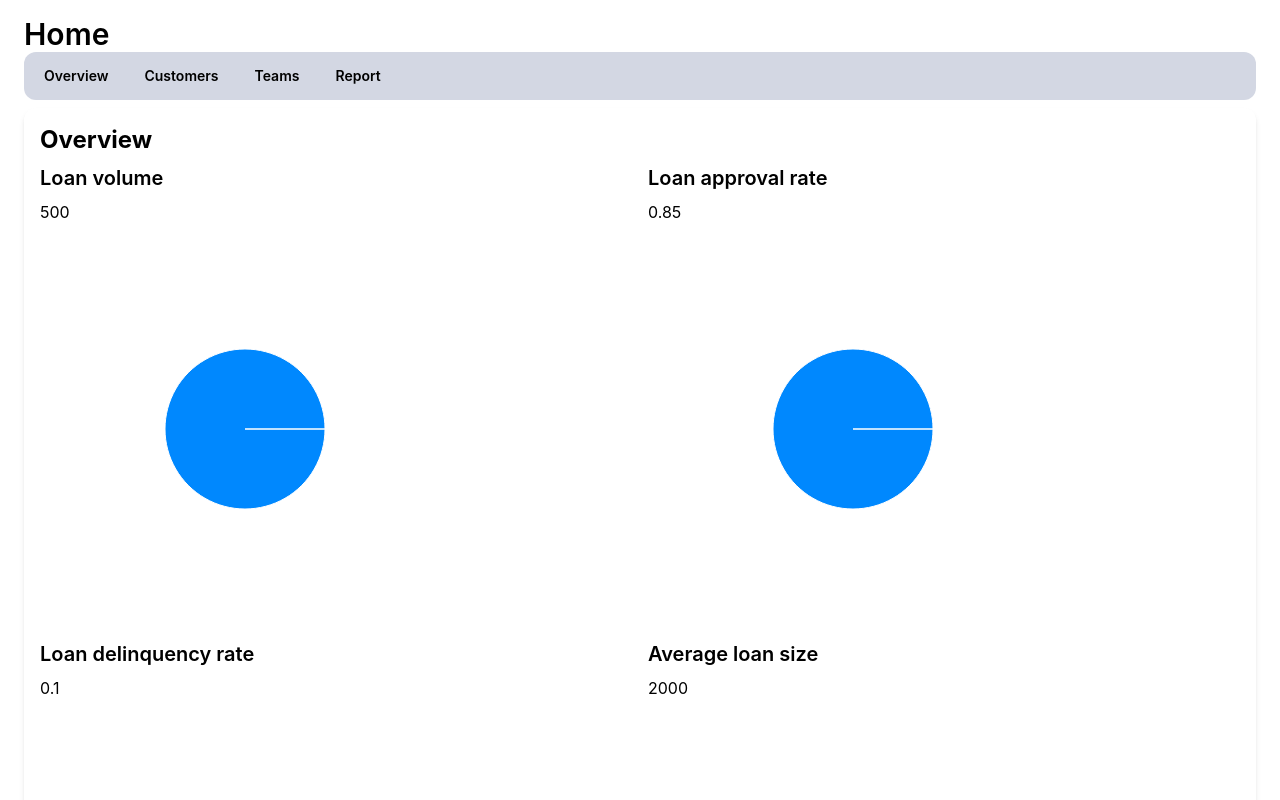
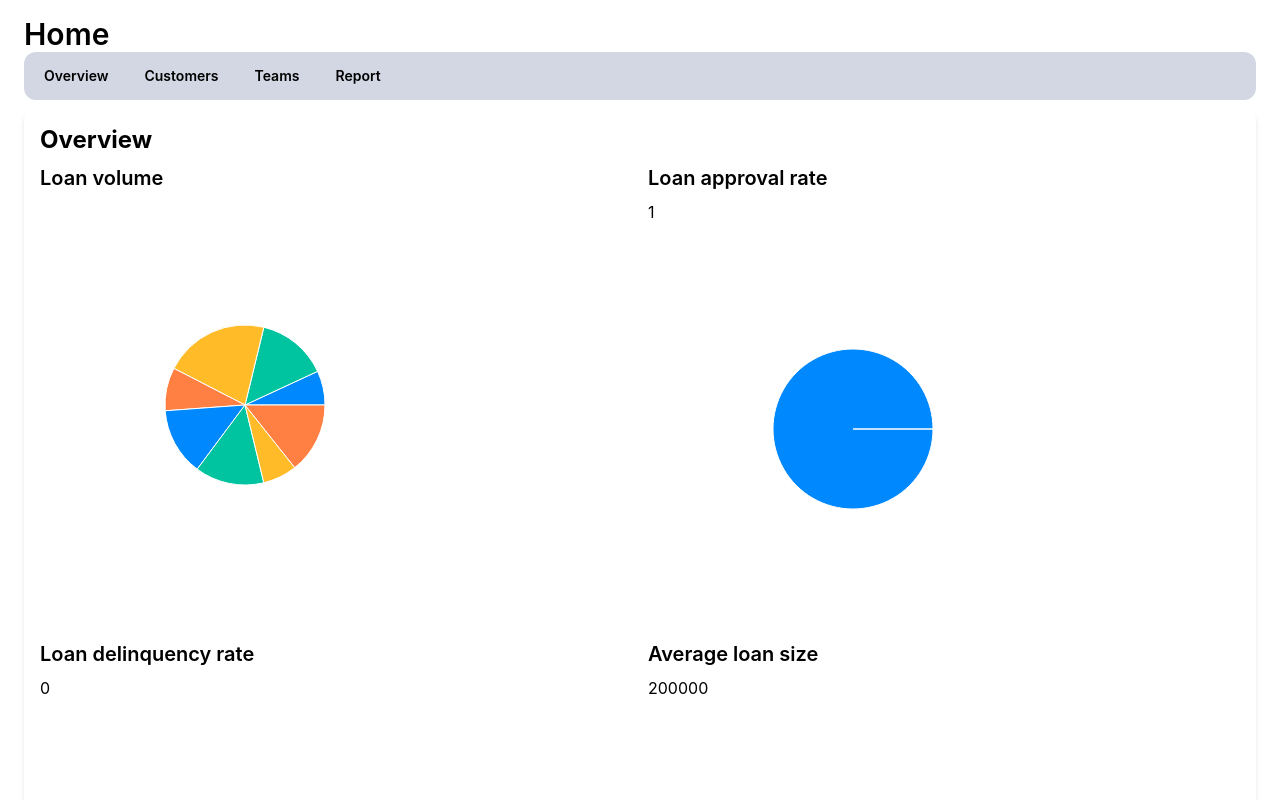
Before and after one commit to Blubberkins/COMP3900-Loan-Application-Website, a React (Create React App) app in the folder frontend/my-app/: page /dashboard in a window 1280 px wide. Shown: the top 800 px of the page. Built offline with nearby package versions, Linux system fonts and the light colour scheme.

Commit message:
fixed overview page

```diff
--- a/frontend/my-app/src/components/DashboardOverview.js
+++ b/frontend/my-app/src/components/DashboardOverview.js
@@ -1,17 +1,21 @@
 import React from 'react';
 import DashboardOverviewChart from './DashboardOverviewChart';
 
-
 function DashboardOverview() {
   // use placeholders for now
-  const loanVolume = 500;
-  const loanApprovalRate = 0.85;
-  const loanDelinquencyRate = 0.1;
-  const averageLoanSize = 2000;
+  const loanApprovalRate = 1.0;
+  const loanDelinquencyRate = 0;
+  const averageLoanSize = 200000;
 
-  // sample data for pie charts
   const loanVolumeData = [
-    { name: 'Loan Volume', value: loanVolume },
+    { name: 'Loan Category 1', value: Math.floor(Math.random() * 50) },
+    { name: 'Loan Category 2', value: Math.floor(Math.random() * 120) },
+    { name: 'Loan Category 3', value: Math.floor(Math.random() * 130) },
+    { name: 'Loan Category 4', value: Math.floor(Math.random() * 100) },
+    { name: 'Loan Category 5', value: Math.floor(Math.random() * 100) },
+    { name: 'Loan Category 6', value: Math.floor(Math.random() * 100) },
+    { name: 'Loan Category 7', value: Math.floor(Math.random() * 100) },
+    { name: 'Loan Category 8', value: Math.floor(Math.random() * 100) },
   ];
 
   const loanApprovalRateData = [
@@ -32,7 +36,6 @@ function DashboardOverview() {
       <div className="grid grid-cols-2 gap-4">
         <div>
           <h3 className="text-xl font-semibold mb-2">Loan volume</h3>
-          <p>{loanVolume}</p>
           <DashboardOverviewChart data={loanVolumeData} />
         </div>
         <div>
```
